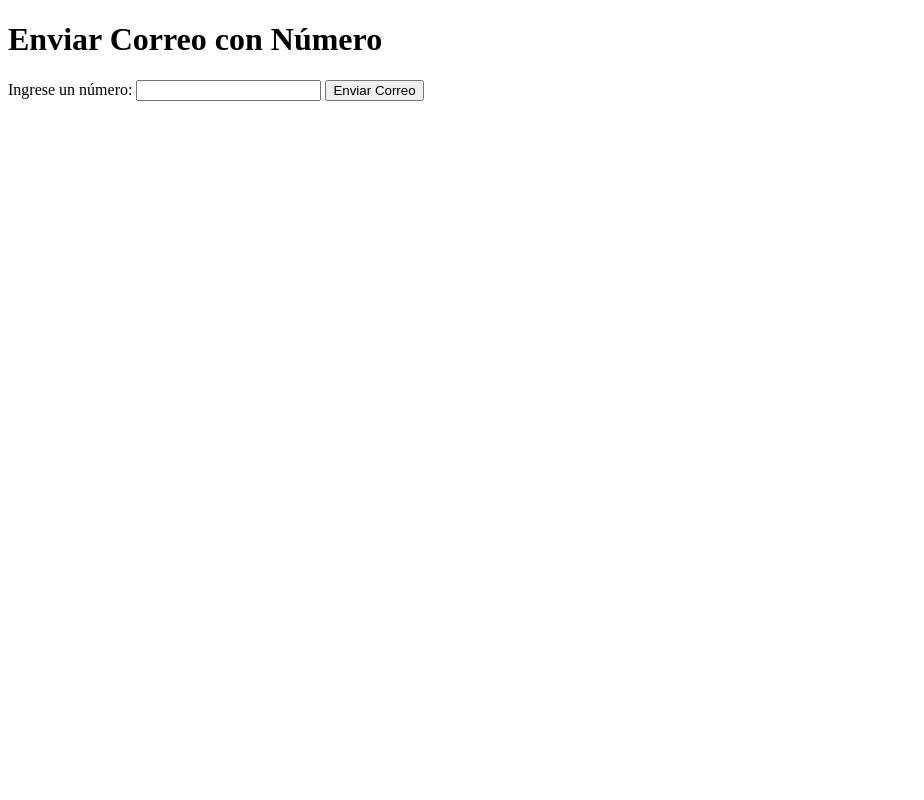
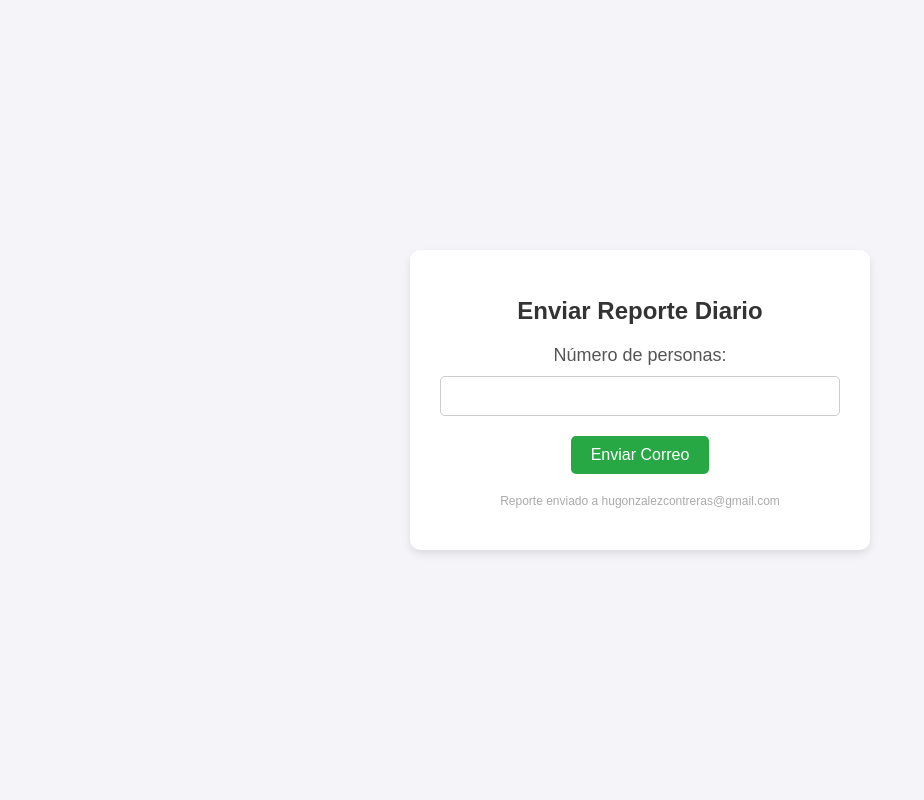
Before and after one commit to hxgoantoniooo/Trabajadores, a Flask app: page / in a window 1280 px wide. Shown: the whole page, without its empty margins (0-924 px from the left). Run offline with Flask 3, Linux system fonts and the light colour scheme.

Commit message:
Trabajadores v1.0

```diff
--- a/app.py
+++ b/app.py
@@ -1,15 +1,17 @@
-from flask import Flask, request, render_template
+from flask import Flask, render_template, request
 from flask_mail import Mail, Message
-import datetime
+from datetime import datetime
 
 app = Flask(__name__)
 
-# Configuración de Flask-Mail para Outlook
-app.config['MAIL_SERVER'] = 'smtp.office365.com'
+# Configuraciones de Flask-Mail
+app.config['MAIL_SERVER'] = 'smtp.gmail.com'
 app.config['MAIL_PORT'] = 587
 app.config['MAIL_USE_TLS'] = True
-app.config['MAIL_USERNAME'] = 'ejemplotrabajadores@outlook.com'
-app.config['MAIL_PASSWORD'] = '26062016Hg!'
+app.config['MAIL_USERNAME'] = '10032005gonzalez@gmail.com'
+app.config['MAIL_PASSWORD'] = 'hspa odbg pwxe rnqx'
+app.config['MAIL_DEFAULT_SENDER'] = '10032005gonzalez@gmail.com'
+
 mail = Mail(app)
 
 @app.route('/')
@@ -18,21 +20,17 @@ def index():
 
 @app.route('/send-email', methods=['POST'])
 def send_email():
-    try:
-        numero = request.form['numero']
-        dia_actual = datetime.datetime.now().strftime("%d/%m/%Y")
-        mensaje = f"Hola, hoy {dia_actual} fueron {numero} personas.\nSaludos!"
+    numero_personas = request.form['numero_personas']
+    destinatario = "hugonzalezcontreras@gmail.com"  # Destinatario fijo
+    fecha = datetime.now().strftime('%Y-%m-%d')
 
-        msg = Message('Reporte de Personas',
-                      sender='ejemplotrabajadores@outlook.com',
-                      recipients=['10032005gonzalez@gmail.com'])
-        msg.body = mensaje
+    mensaje = f"Hoy {fecha} fueron {numero_personas} personas,\nSaludos"
 
-        mail.send(msg)
-        return 'Correo enviado exitosamente'
-    except Exception as e:
-        print(f"Error al enviar el correo: {e}")
-        return 'Error interno del servidor. Inténtalo nuevamente más tarde.', 500
+    msg = Message("Informe Diario", recipients=[destinatario])
+    msg.body = mensaje
+
+    mail.send(msg)
+    return "Correo enviado exitosamente!"
 
 if __name__ == '__main__':
     app.run(debug=True)
--- a/templates/index.html
+++ b/templates/index.html
@@ -1,15 +1,81 @@
-<!doctype html>
+<!DOCTYPE html>
 <html lang="es">
 <head>
-    <meta charset="utf-8">
-    <title>Enviar Correo</title>
+    <meta charset="UTF-8">
+    <meta name="viewport" content="width=device-width, initial-scale=1.0">
+    <title>Enviar Reporte Diario</title>
+    <style>
+        body {
+            font-family: 'Arial', sans-serif;
+            background-color: #f4f4f9;
+            display: flex;
+            justify-content: center;
+            align-items: center;
+            height: 100vh;
+            margin: 0;
+        }
+        .container {
+            background-color: #ffffff;
+            padding: 30px;
+            border-radius: 10px;
+            box-shadow: 0 4px 8px rgba(0, 0, 0, 0.1);
+            max-width: 400px;
+            width: 100%;
+            text-align: center;
+        }
+        h1 {
+            font-size: 24px;
+            color: #333;
+        }
+        form {
+            margin-top: 20px;
+        }
+        label {
+            font-size: 18px;
+            color: #555;
+            display: block;
+            margin-bottom: 10px;
+        }
+        input[type="text"] {
+            width: 100%;
+            padding: 10px;
+            font-size: 16px;
+            border-radius: 5px;
+            border: 1px solid #ccc;
+            margin-bottom: 20px;
+            box-sizing: border-box;
+        }
+        button {
+            background-color: #28a745;
+            color: white;
+            padding: 10px 20px;
+            font-size: 16px;
+            border: none;
+            border-radius: 5px;
+            cursor: pointer;
+            transition: background-color 0.3s ease;
+        }
+        button:hover {
+            background-color: #218838;
+        }
+        footer {
+            margin-top: 20px;
+            font-size: 12px;
+            color: #aaa;
+        }
+    </style>
 </head>
 <body>
-    <h1>Enviar Correo con Número</h1>
-    <form action="/send-email" method="post">
-      <label for="numero">Ingrese un número:</label>
-      <input type="number" id="numero" name="numero" required>
+    <div class="container">
+        <h1>Enviar Reporte Diario</h1>
+        <form action="/send-email" method="POST">
+            <label for="numero_personas">Número de personas:</label>
+            <input type="text" id="numero_personas" name="numero_personas" required>
             <button type="submit">Enviar Correo</button>
         </form>
+        <footer>
+            <p>Reporte enviado a hugonzalezcontreras@gmail.com</p>
+        </footer>
+    </div>
 </body>
 </html>
```
Also changed, not shown: requirements.txt (line endings or trailing spaces). Lines whose indentation alone changed are shown as unchanged.
